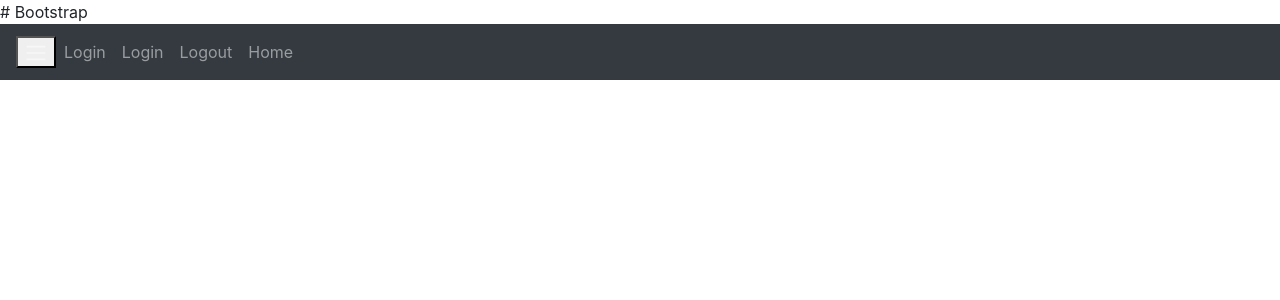
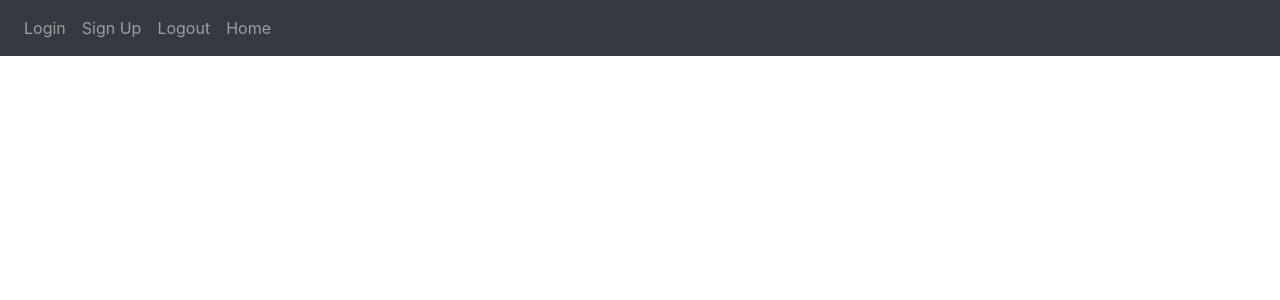
Before and after one commit to ShyhiemGilbert/Flask_Web_App, a Flask app: template website/templates/home.html in a window 1280 px wide. Shown: the top 300 px of the page. Run offline with Flask 2, Linux system fonts and the light colour scheme; the template is opened without the code that fills it, so the values that code supplies are empty; some libraries are stand-ins or nearby versions.

Commit message:
Fix some typo's.

```diff
--- a/website/templates/base.html
+++ b/website/templates/base.html
@@ -3,7 +3,7 @@
 <head>
     <meta charset="utf-8"/>
     <meta name="viewport" content="width=device-width, initial-scale=1"/>
-    # Bootstrap
+<!--    # Bootstrap-->
     <link
             rel="stylesheet"
             href="https://stackpath.bootstrapcdn.com/bootstrap/4.4.1/css/bootstrap.min.css"
@@ -22,7 +22,7 @@
 
                     <!-- navigation bar -->
 <nav class="navbar navbar-expand-lg navbar-dark bg-dark">
-    <button class="navbar-toggle"
+    <button class="navbar-toggler"
             type="button"
             data-toggle="collapse"
             data-target="#navbar">
@@ -32,7 +32,7 @@
     <div class="collapse navbar-collapse" id="navbar">
         <div class="navbar-nav">
             <a class="nav-item nav-link" id="login" href="/login">Login</a>
-            <a class="nav-item nav-link" id="signUp" href="/sign-up">Login</a>
+            <a class="nav-item nav-link" id="signUp" href="/sign-up">Sign Up</a>
             <a class="nav-item nav-link" id="logout" href="/logout">Logout</a>
             <a class="nav-item nav-link" id="home" href="/">Home</a>
         </div>
--- a/website/views.py
+++ b/website/views.py
@@ -5,4 +5,4 @@ views = Blueprint('views', __name__)
 
 @views.route('/')
 def home():
-    return render_template(home.html)
+    return render_template("home.html")
```
